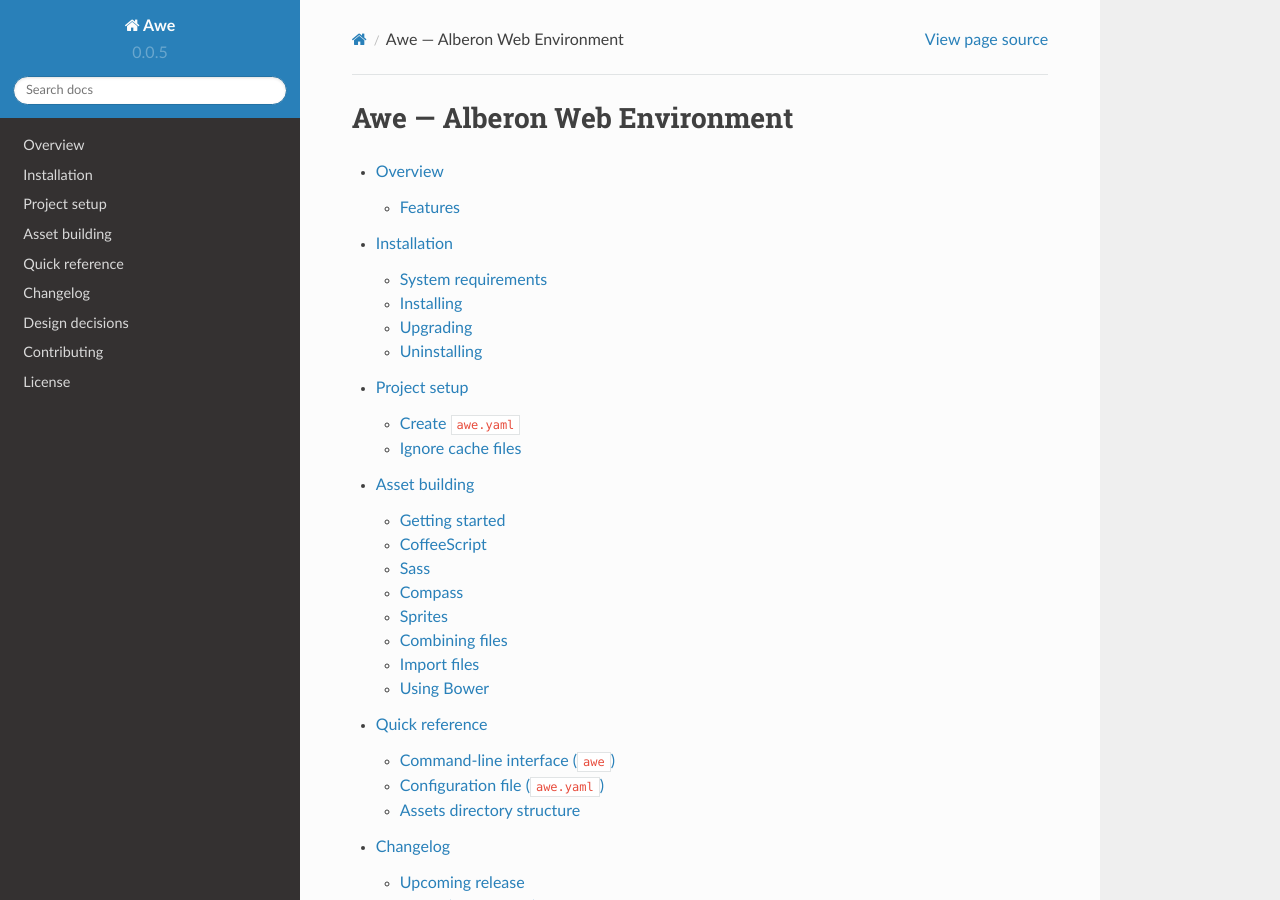
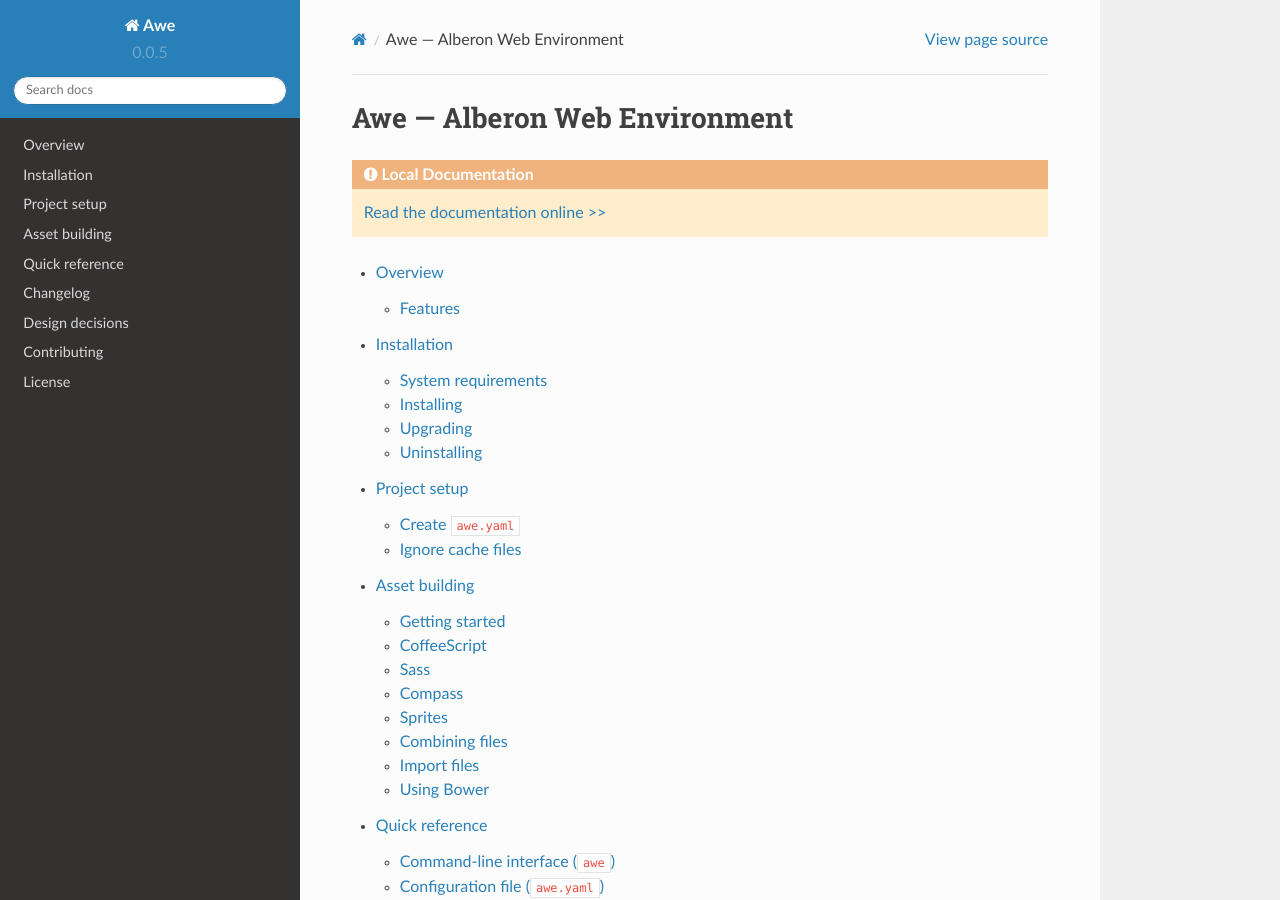
Before and after one commit to alberon/awe, a Sphinx documentation site: the page built from docs/index.rst, in a window 1280 px wide and 900 px high. Built offline with Sphinx 7.4.7 and the Read the Docs theme 2.0.0, drawn with Linux system fonts in a browser that asks for light colours.

Commit message:
Add link to online documentation when viewed locally

```diff
--- a/docs/conf.py
+++ b/docs/conf.py
@@ -32,7 +32,6 @@
 # ones.
 extensions = [
     'sphinx.ext.todo',
-    'sphinx.ext.ifconfig',
 ]
 
 # Add any paths that contain templates here, relative to this directory.
@@ -280,8 +279,11 @@
 # Default to plain text blocks
 highlight_language = 'none'
 
+# Local version?
+local = os.environ.get('READTHEDOCS', None) != 'True'
+
 # Only when run locally (not on Read The Docs):
-if os.environ.get('READTHEDOCS', None) != 'True':
+if local:
 
     # Read The Docs theme
     # http://read-the-docs.readthedocs.org/en/latest/theme.html
@@ -291,3 +293,6 @@
 
     # Show TODO items
     todo_include_todos = True
+
+    # Show a link to the online docs in the index page
+    tags.add('local')
--- a/docs/index.rst
+++ b/docs/index.rst
@@ -2,6 +2,15 @@
  Awe --- Alberon Web Environment
 #################################
 
+.. Link to the online documentation
+.. only:: local and html
+
+   .. admonition:: Local Documentation
+      :class: warning
+
+      `Read the documentation online >> <http://awe.alberon.co.uk/>`_
+
+.. Table of Contents
 .. toctree::
    :maxdepth: 2
 
```
